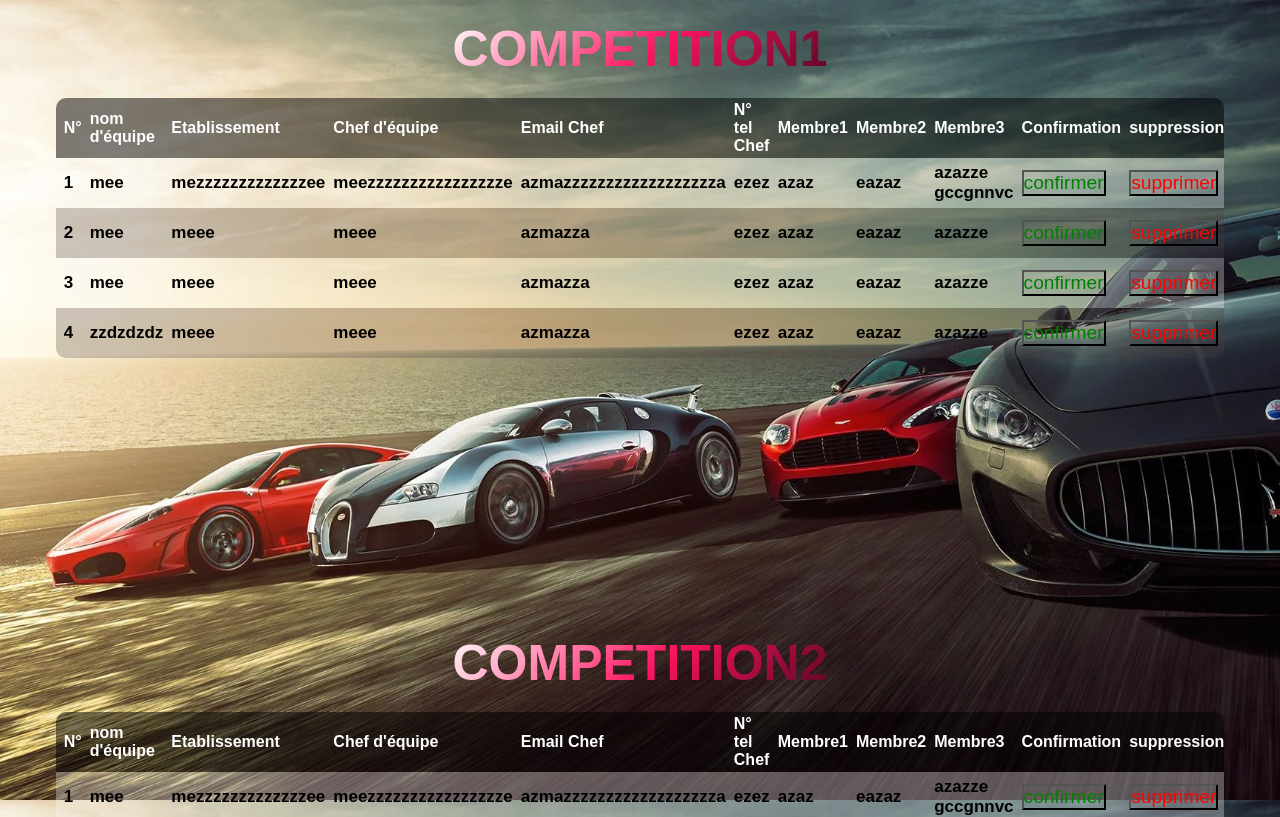
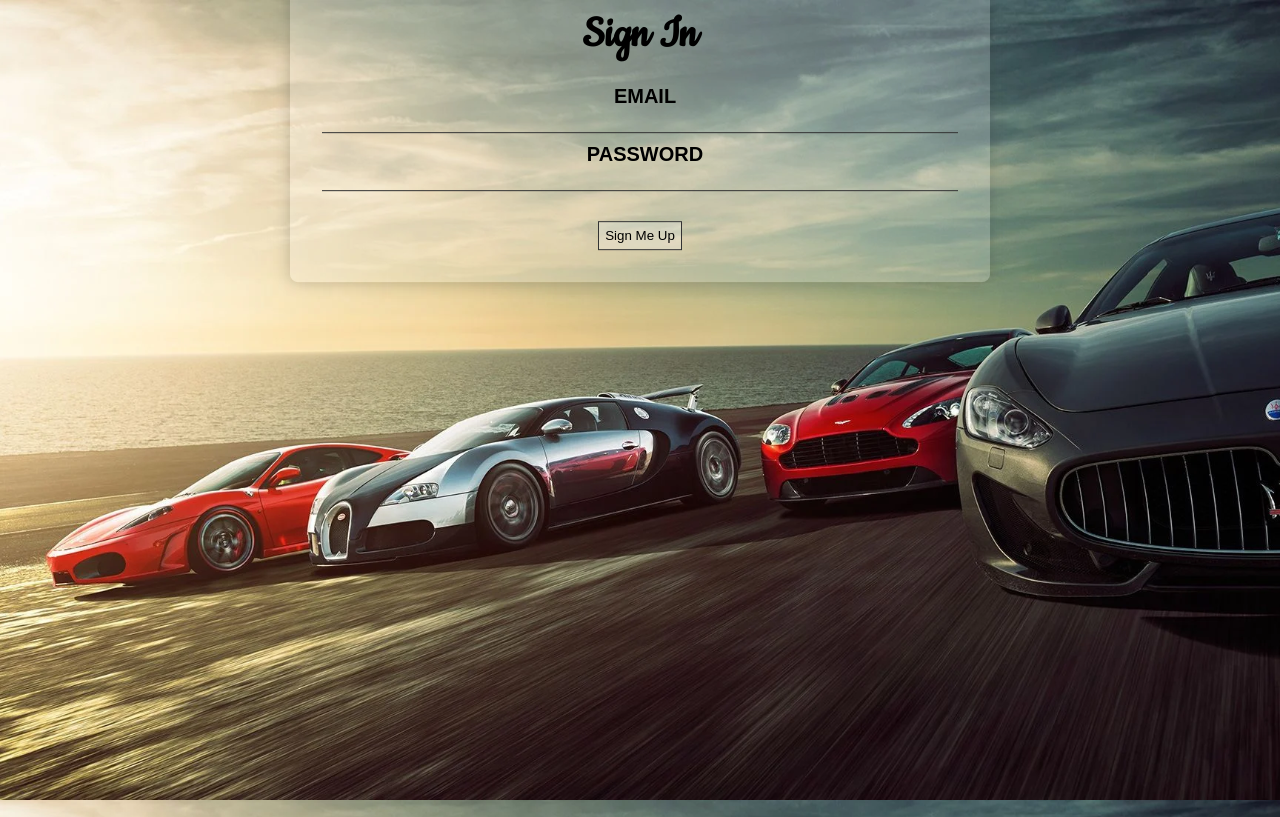
Before and after one commit to MohamedBouarada/FastAndFurious-DashboardAdmin, a React (Create React App) app: page / in a window 1280 px wide. Shown: the top 817 px of the page. Built offline with nearby package versions, Linux system fonts and the light colour scheme.

Commit message:
providing competitions information

```diff
--- a/package.json
+++ b/package.json
@@ -6,9 +6,11 @@
     "@testing-library/jest-dom": "^5.16.2",
     "@testing-library/react": "^12.1.4",
     "@testing-library/user-event": "^13.5.0",
+    "axios": "^0.26.1",
     "react": "^17.0.2",
     "react-bootstrap": "^2.2.1",
     "react-dom": "^17.0.2",
+    "react-router-dom": "^6.2.2",
     "react-scripts": "5.0.0",
     "web-vitals": "^2.1.4"
   },
--- a/src/App.js
+++ b/src/App.js
@@ -1,12 +1,23 @@
 import styles from './index.module.css';
-import Login from './Components/login/Login';
-import { Teams } from './Components/teams/Teams';
+
 import HomeScreen from './Screens/dashboard/HomeScreen';
 import LoginScreen from './Screens/loginInterface/LoginScreen';
+import {BrowserRouter, Route, Routes} from "react-router-dom";
+import { useState } from 'react';
+
 
 function App() {
+
+  const[isLogged,setIsLogged]=useState(false);
   return <div className={styles.container}>
-    <HomeScreen />
+
+    <BrowserRouter>
+                <Routes>
+                    <Route exact path="/" element={<LoginScreen isLogged={isLogged} setIsLogged={setIsLogged} />}/>
+                    <Route path='/home' element={<HomeScreen isLogged={isLogged} />}/>
+
+                </Routes>
+                </BrowserRouter>
     </div>;
 }
 
--- a/src/Components/login/Login.js
+++ b/src/Components/login/Login.js
@@ -1,12 +1,42 @@
-import React from "react";
+import React, { useState,useEffect } from "react";
 import styles from './login.module.css';
 import logo from '../logos/logo.png';
-class Login extends React.Component{
+import axios from "axios";
+import  { Navigate } from 'react-router-dom'
+axios.defaults.headers.post['Access-Control-Allow-Origin'] = '*'
+const Login =({isLogged,setIsLogged})=>{
 
-    render(){
+      const [alert ,setAlert]=useState("");
+      const[email,setEmail]=useState("");
+      const [password,setPassword]=useState("");
 
-        return(
+
+      const handleSubmit=async (e)=>{
+        e.preventDefault();
+        try {
+          const response= await axios({
+            method: "post",
+            url: "http://localhost:5000/admin/login",
+            data:{
+              email,
+              password,
+            }
+          })
+          console.log(response.data);
+          setIsLogged(true);
+          localStorage.setItem("site-fast-admin-token",response.data);
+        } catch (error) {
+          console.log(error.response.data);
+          setAlert(error.response.data);
+        }
+      }
+      if (isLogged) {
+        //Affichage de la redirection
+        return <Navigate to='/home'/>;}
+        else
+            return(
             <>
+
             <div className={styles.cont} id="inscription">
         <header>
           <h1>
@@ -16,20 +46,25 @@ class Login extends React.Component{
           </h1>
         </header>
         <h1 className={styles.textCenter}>Sign In</h1>
-        <form>
+        <form onSubmit={handleSubmit}>
        <div className="container mt-4">
           <label >
             <span className={styles.labelText}>Email</span>
-            <input type="text" name="nomEquipe" required="required"/>
+            <input type="text" name="email" required="required" value={email} onChange={(e)=>setEmail(e.target.value)} />
           </label>
           <label >
             <span className={styles.labelText}>Password</span>
-            <input type="password" name="club" required="required" />
+            <input type="password" name="club" required="required" value={password} onChange={(e)=>setPassword(e.target.value)} />
           </label>
 
 
 
-
+          {alert.length>0 &&<div className={styles.alert}>
+                {alert}
+                <button onClick={()=>setAlert("")} >
+                  exit
+                </button>
+            </div>}
           <div className={styles.textCenter}>
             <button className={styles.submit} name="register">Sign Me Up</button>
           </div>
@@ -40,6 +75,6 @@ class Login extends React.Component{
             </>
         )
     }
-}
+
 
 export default Login;
--- a/src/Components/login/login.module.css
+++ b/src/Components/login/login.module.css
@@ -224,3 +224,7 @@ form label.password button.toggle-visibility span{vertical-align: middle;}
 		margin-top: 700px;
 	}
   }
+  .alert{
+	  color: #c0392b;
+	  font-weight: 600;
+  }
--- a/src/Components/teams/Teams.js
+++ b/src/Components/teams/Teams.js
@@ -1,9 +1,57 @@
-import React from "react";
+import React, { useEffect, useState } from "react";
 import data from "./data";
 import styles from "./teams.module.css";
-import { Table,Button } from "react-bootstrap";
+import { Table,Button, ListGroup } from "react-bootstrap";
+import axios from "axios";
+export const Teams = ({ competition }) => {
+  const handleDelete=async (e)=>{
+    let _id=e
+    try {
+      const response= await axios({
+        method: "delete",
+        url: `http://localhost:5000/participant/teams/${_id}`,
 
-export const Teams = ({ competition }) => {
+      })
+      console.log(response.data);
+    } catch (error) {
+      console.log(error.response.data);
+
+    }
+  }
+  useEffect(async()=>{
+  try {
+    const response= await axios({
+      method: "get",
+      url: `http://localhost:5000/participant/teams/${competition}`,
+
+    })
+    console.log(response.data);
+    setList(response.data);
+    } catch (error) {
+    console.log(error.response.data);
+    }
+},[handleDelete])
+  const[List,setList]=useState([]);
+  const[emailChef,setEmailChef]=useState("mbouarada2000@gmail.com");
+  const handleEmail=async (e)=>{
+    e.preventDefault();
+    try {
+      const response= await axios({
+        method: "post",
+        url: "http://localhost:5000/email/send",
+        body:{
+          emailChef,
+        }
+      })
+      console.log(response.data);
+    } catch (error) {
+      console.log(error.response.data);
+
+    }
+  }
+
+
+
   return (
     <>
       <h2 className={styles.sectionTitle}>{competition}</h2>
@@ -23,8 +71,8 @@ export const Teams = ({ competition }) => {
             <th>suppression</th>
           </tr>
         </thead>
-        <tbody>
-        {data.map((item, index) => {
+        {List.length>0 &&<tbody>
+        {List.map((item, index) => {
                 const {_id,competition,nomEquipe,etablissement,nomPrenomChef,mailChef,telChef,membre1,membre2,membre3,__v}=item;
 
                 return(
@@ -40,10 +88,12 @@ export const Teams = ({ competition }) => {
                         <td >{membre2}</td>
                         <td >{membre3} </td>
                         <td>
-                        <Button className={styles.confirmer}>confirmer</Button>
+                        <Button className={styles.confirmer} onClick={async()=>{
+                          setEmailChef(mailChef);
+                          handleEmail()}} >confirmer</Button>
                         </td>
                         <td>
-                        <Button className={styles.supprimer}>supprimer</Button>
+                        <Button className={styles.supprimer} value={_id} onClick={e=>handleDelete(e.target.value)}>supprimer</Button>
                         </td>
                     </tr>
                 )
@@ -51,7 +101,7 @@ export const Teams = ({ competition }) => {
             })}
 
         </tbody>
-      </Table>
+}</Table>
     </>
   );
 };
--- a/src/Screens/dashboard/HomeScreen.js
+++ b/src/Screens/dashboard/HomeScreen.js
@@ -1,12 +1,56 @@
 
 import { Teams } from "../../Components/teams/Teams";
+import styles from "./homeScreen.module.css";
 
-const HomeScreen=()=>{
+const HomeScreen=({isLogged})=>{
+
     return<>
-    <Teams competition="competition1" />
-    <Teams competition="competition2" />
-    <Teams competition="competition3" />
-    <Teams competition="competition4" />
+    {isLogged && <><Teams competition="SUMO" />
+    <Teams competition="Formula" />
+    <Teams competition="Rally" />
+    <Teams competition="Entrepreneurial" />
+    <Teams competition="CAO" />
+    <Teams competition="Junior" />
+    </>
+    }
+    {!isLogged && <div className={styles.erreur}> you are not authorised !!!</div>}
     </>
 }
 export default HomeScreen;
+
+
+
+
+
+
+
+// import { Teams } from "../../Components/teams/Teams";
+// import axios from 'axios';
+// import React from "react";
+
+// export default class HomeScreen extends React.Component{
+
+//     state = {
+//         persons: []
+//       }
+
+//       componentDidMount() {
+//         axios.get(`http://localhost:5000/participant/teams/med2`)
+//           .then(res => {
+//             const persons = res.data;
+//             console.log(persons);
+//             this.setState({ persons });
+//           })
+//       }
+
+//     render(){
+//         return<>
+
+//     <Teams competition="competition1" />
+//     <Teams competition="competition2" />
+//     <Teams competition="competition3" />
+//     <Teams competition="competition4" />
+//     </>
+//     }
+
+// }
--- /dev/null
+++ b/src/Screens/dashboard/homeScreen.module.css
@@ -0,0 +1,6 @@
+.erreur{
+    text-align: center;
+    color: red;
+    font-weight: 600;
+    margin-top: 20%;
+}
--- a/src/Screens/loginInterface/LoginScreen.js
+++ b/src/Screens/loginInterface/LoginScreen.js
@@ -2,9 +2,9 @@ import Login from "../../Components/login/Login"
 
 
 
-const LoginScreen=()=>{
+const LoginScreen=({isLogged,setIsLogged})=>{
     return<>
-    <Login />
+    <Login isLogged={isLogged} setIsLogged={setIsLogged} />
     </>
 }
 export default LoginScreen;
```
Also changed, not shown: src/services/loginHandling.js (added, +7 -0 lines), 1 other file (tests, documents, lock files or other folders).
